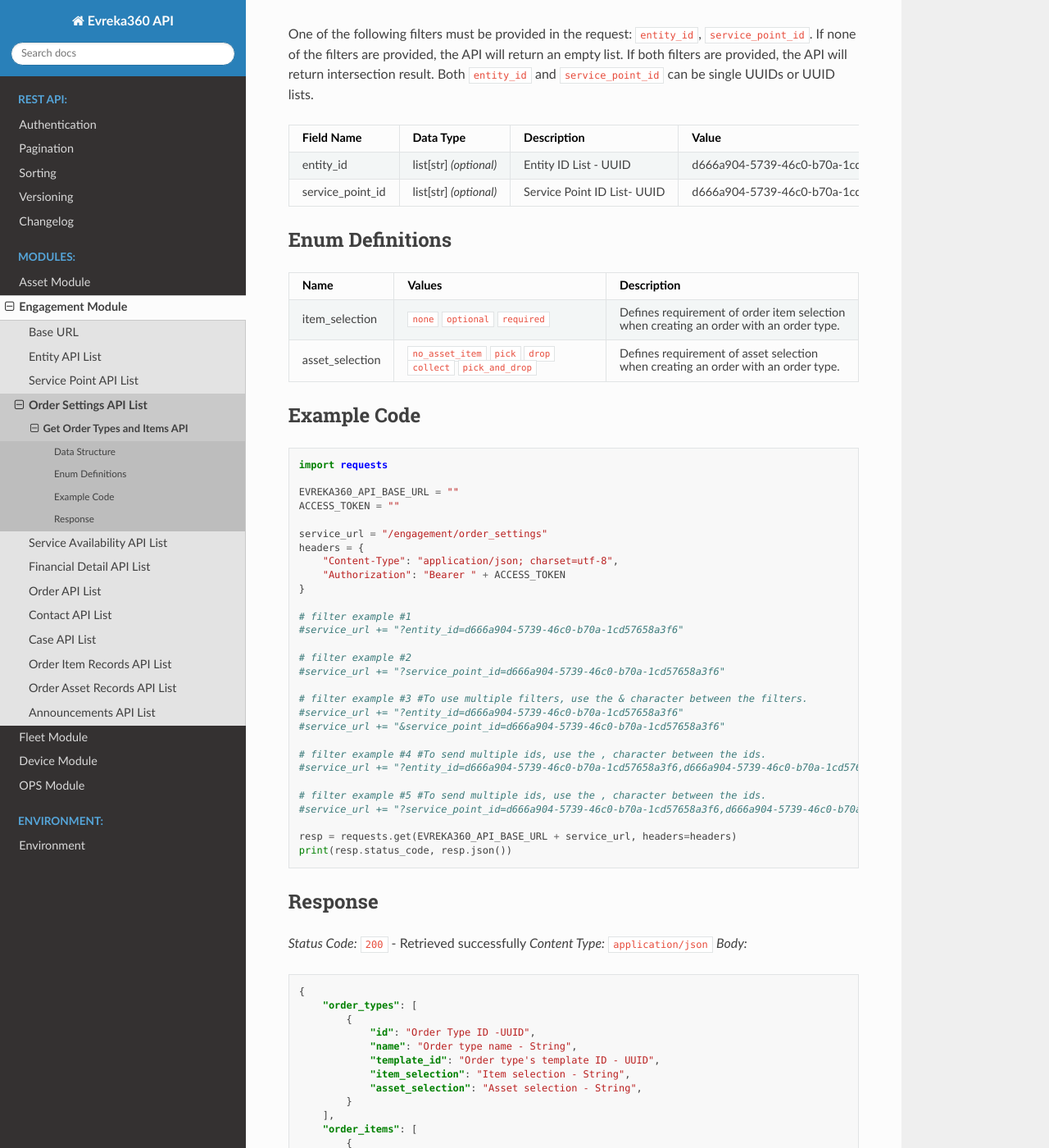
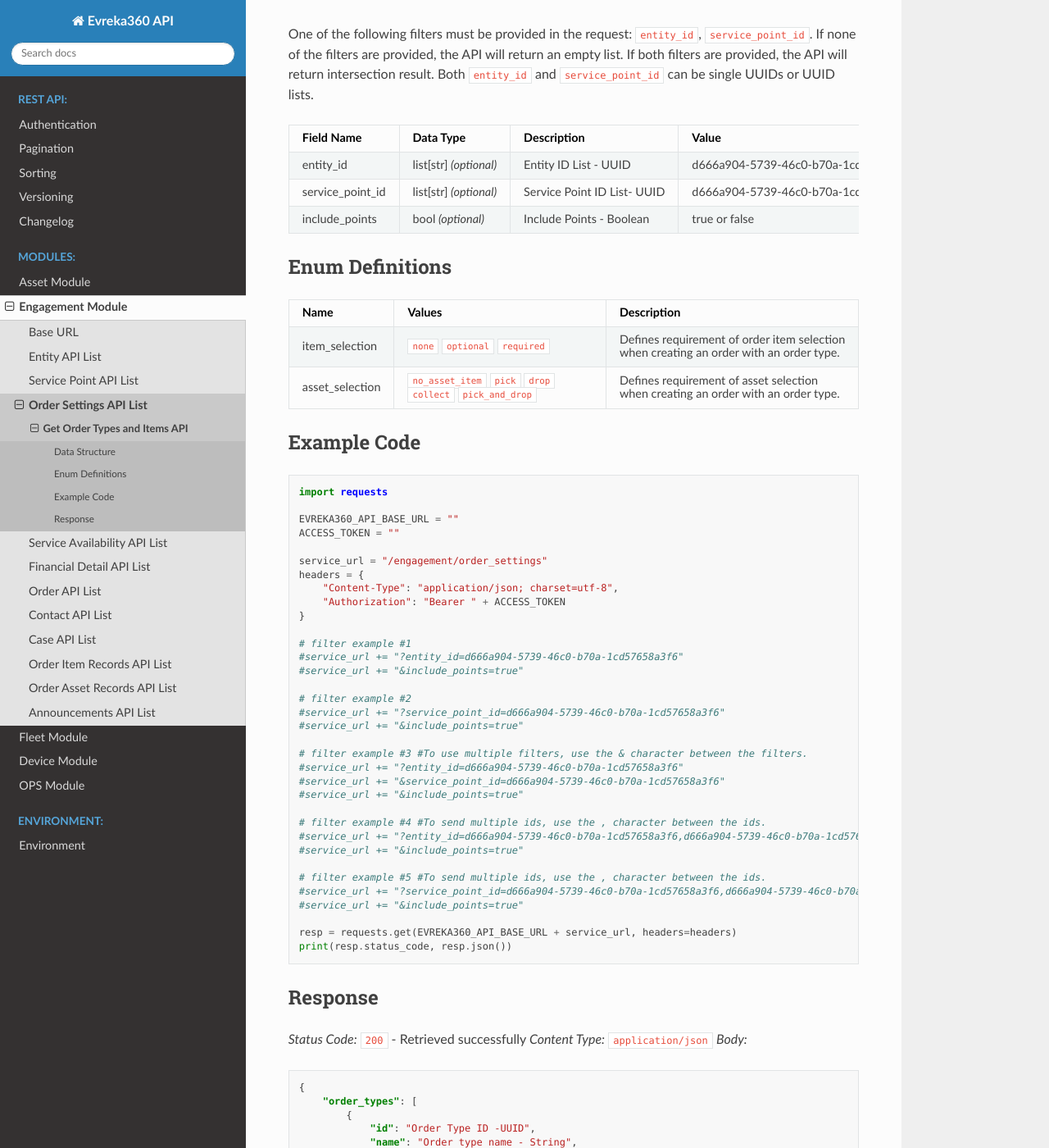
Before and after one commit to evrekadev/evreka-api-doc, a Sphinx documentation site: the page built from source/engagement/order_settings/get.rst, in a window 1280 px wide and 1400 px high, scrolled down 269 px. Shown: the whole window at 82% size. Built offline with Sphinx 7.4.7 and the Read the Docs theme 3.1.0, drawn with Linux system fonts in a browser that asks for light colours; some of the changed text lies outside the part shown.

Commit message:
changes on order settings, order status list, create order and order detail

```diff
--- a/source/engagement/order/create.rst
+++ b/source/engagement/order/create.rst
@@ -45,6 +45,9 @@ Under ``order_assets``, each action key like ``pick`` or ``drop`` is a list of a
     +-------------------------+--------------------------------------------------------------+---------------------------------------------------+------------------------------------------------------------------------------------+
     | dynamic_field_list      | list object *(optional)*                                     | Object contains dynamic field key and value       | ``[{"key":"numberField","value": 123}]``                                           |
     +-------------------------+--------------------------------------------------------------+---------------------------------------------------+------------------------------------------------------------------------------------+
+    | contact_list            | list object *(optional)*                                     | List of Entity ID - UUID                          | ``["53d174bd-4db4-4623-aa98-078f55ce3948"]``                                       |
+    +-------------------------+--------------------------------------------------------------+---------------------------------------------------+------------------------------------------------------------------------------------+
+
 
 .. |br| raw:: html
 
--- a/source/engagement/order/status-list.rst
+++ b/source/engagement/order/status-list.rst
@@ -46,7 +46,8 @@ Response
         "items": [
             {
                 "id": "Status ID - UUID",
-                "name": "Status Name"
+                "name": "Status Name",
+                "color": "Status Color - String",
             }
         ]
     }
--- a/source/engagement/order_settings/get.rst
+++ b/source/engagement/order_settings/get.rst
@@ -24,6 +24,8 @@ Both ``entity_id`` and ``service_point_id`` can be single UUIDs or UUID lists.
    | entity_id               | list[str] *(optional)*                                       | Entity ID List - UUID                             | d666a904-5739-46c0-b70a-1cd57658a3f6                  |
    +-------------------------+--------------------------------------------------------------+---------------------------------------------------+-------------------------------------------------------+
    | service_point_id        | list[str] *(optional)*                                       | Service Point ID List- UUID                       | d666a904-5739-46c0-b70a-1cd57658a3f6                  |
+   +-------------------------+--------------------------------------------------------------+---------------------------------------------------+-------------------------------------------------------+
+   | include_points          | bool *(optional)*                                            | Include Points - Boolean                          | true or false                                         |
    +-------------------------+--------------------------------------------------------------+---------------------------------------------------+-------------------------------------------------------+
 
 Enum Definitions
@@ -63,19 +65,24 @@ Example Code
 
     # filter example #1
     #service_url += "?entity_id=d666a904-5739-46c0-b70a-1cd57658a3f6"
+    #service_url += "&include_points=true"
 
     # filter example #2
     #service_url += "?service_point_id=d666a904-5739-46c0-b70a-1cd57658a3f6"
+    #service_url += "&include_points=true"
 
     # filter example #3 #To use multiple filters, use the & character between the filters.
     #service_url += "?entity_id=d666a904-5739-46c0-b70a-1cd57658a3f6"
     #service_url += "&service_point_id=d666a904-5739-46c0-b70a-1cd57658a3f6"
+    #service_url += "&include_points=true"
 
     # filter example #4 #To send multiple ids, use the , character between the ids.
     #service_url += "?entity_id=d666a904-5739-46c0-b70a-1cd57658a3f6,d666a904-5739-46c0-b70a-1cd57658a3f6"
+    #service_url += "&include_points=true"
 
     # filter example #5 #To send multiple ids, use the , character between the ids.
     #service_url += "?service_point_id=d666a904-5739-46c0-b70a-1cd57658a3f6,d666a904-5739-46c0-b70a-1cd57658a3f6"
+    #service_url += "&include_points=true"
 
     resp = requests.get(EVREKA360_API_BASE_URL + service_url, headers=headers)
     print(resp.status_code, resp.json())
@@ -104,6 +111,7 @@ Response
                 "id": "Order Item ID - UUID",
                 "name": "Order Item name - String",
                 "order_type_id": "Order Type ID -UUID"
+                "points_per_uom": "Points per Unit Primary UOM - Float",
             }
         ]
     }
```
Also changed, not shown: other parts of source/engagement/order/create.rst (+3 -0 lines), source/engagement/order/detail.rst (+7 -1 lines).
